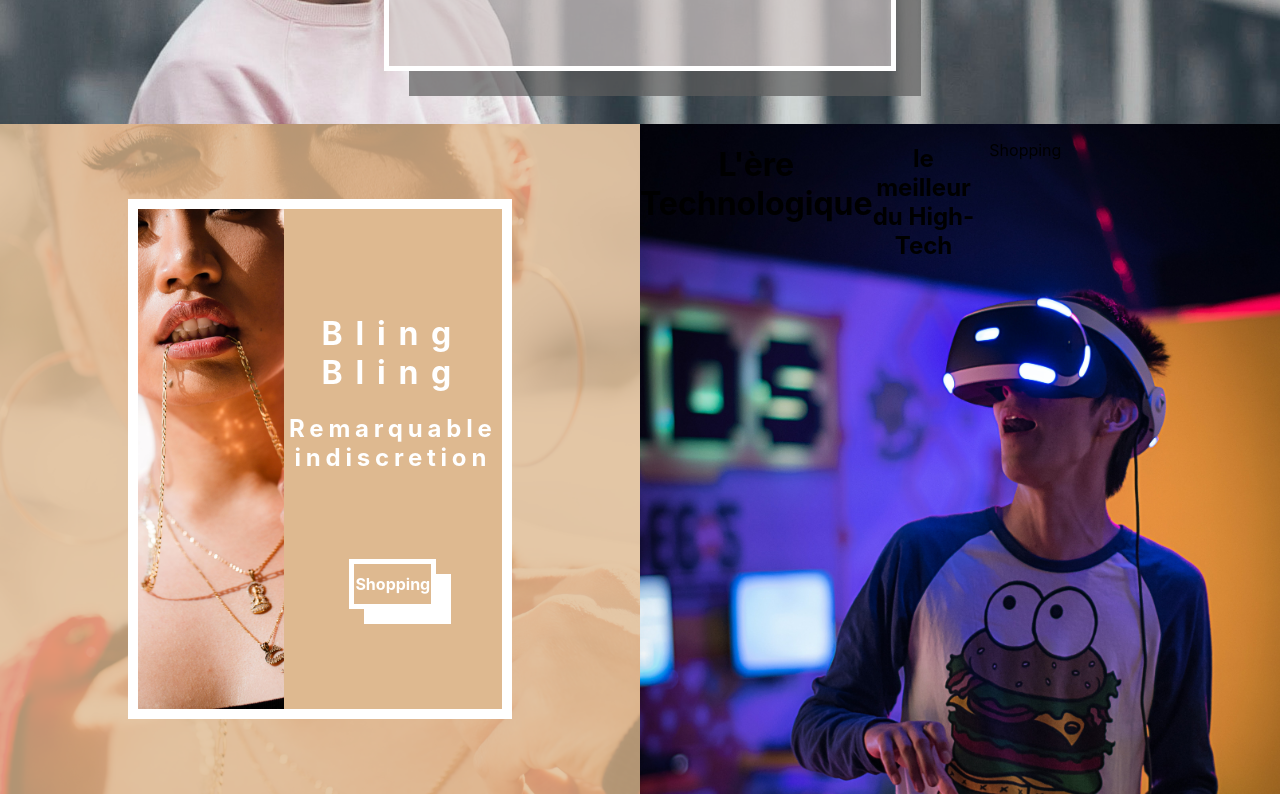
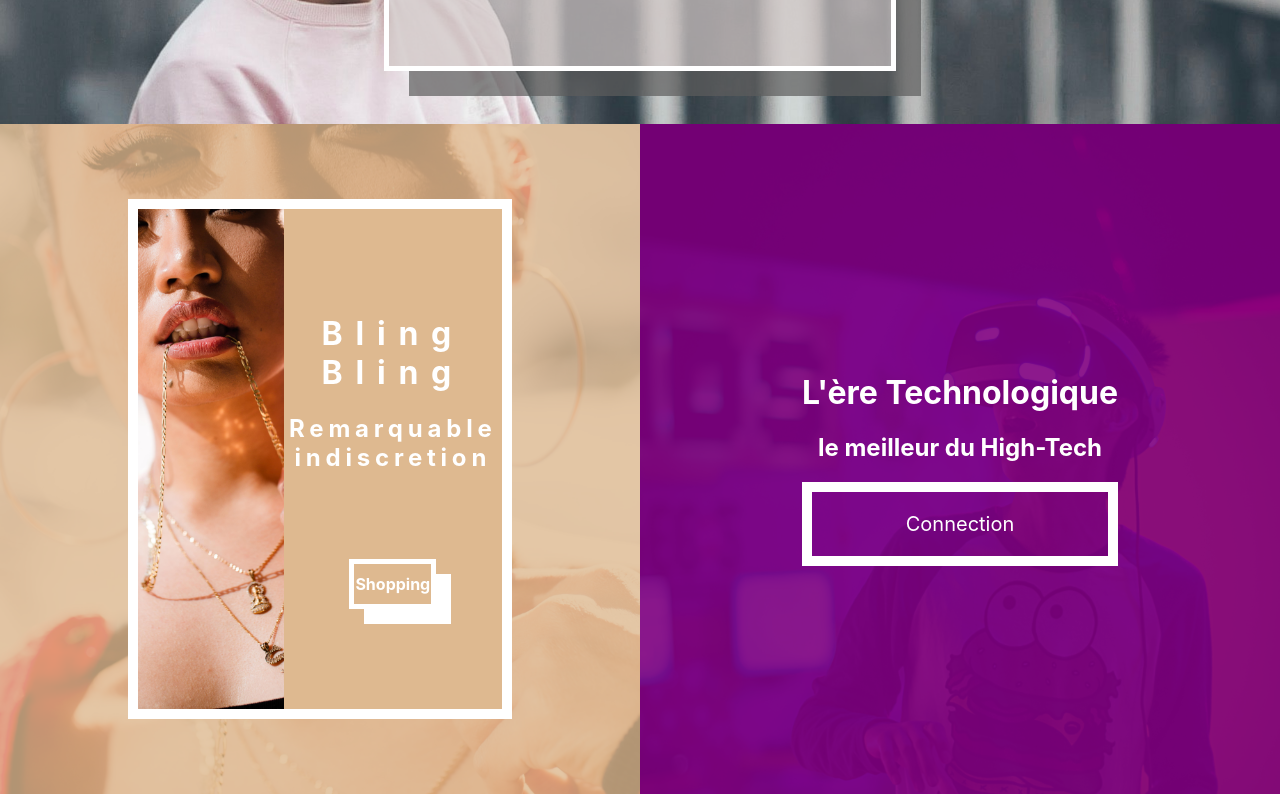
Before and after one commit to CamilleSylla/FakeStore, a React (Create React App) app: page / in a window 1280 px wide. Shown: the part 1276-2076 px from the top of the page. Built offline with nearby package versions, Linux system fonts and the light colour scheme.

Commit message:
finished styling

```diff
--- a/src/App.css
+++ b/src/App.css
@@ -225,26 +225,35 @@
   grid-column: 2 ;
   grid-row: 3;
   text-align: center;
-  display: grid;
-  grid-template-columns: repeat(5, 1fr);
-  grid-template-rows: auto;
   background-image: url(./assets/img/IT.jpg);
   background-size: cover;
   background-repeat: no-repeat;
   overflow: hidden;
-}
 
-.itImg {
-  grid-column: 1;
-  grid-row: 4;
-  background-image: url(./assets/img/IT.jpg);
-  background-size: cover;
-  background-position: 0% 20%;
-  width: 80%;
-  border: 3px solid white;
-  box-shadow: 15px 20px blue;
 
 }
+.it .itLayer {
+  background-color: rgba(128, 0, 128, 0.9);
+  width: 100%;
+  height:100%;
+  display: flex;
+  align-items: center;
+  justify-content: center;
+  color: white;
+}
+.itLayer div div{
+border: 10px solid white;
+height: 50%;
+font-size: 20px;
+transition: all 0.3s ease-out;
+}
+.itLayer div div:hover{
+  border: 10px solid grey;
+  color: grey;
+  cursor: pointer;
+  height: 50%;
+  font-size: 20px;
+  }
 /* Product Displayer Container */
 
 .product {
--- a/src/pages/landing.js
+++ b/src/pages/landing.js
@@ -41,11 +41,16 @@ function Landing() {
 
 
             <div className="it">
-                <h1>L'ère Technologique</h1>
-                <h2>le meilleur du High-Tech</h2>
-                <p> Shopping</p>
-            </div>
-            <div className="itImg">
+                <div className="itLayer">
+                    <div>
+                        <h1>L'ère Technologique</h1>
+                        <h2>le meilleur du High-Tech</h2>
+                        <div>
+                            <p>Connection</p>
+                        </div>
+                    </div>
+                </div>
+
 
             </div>
         </div>
```
